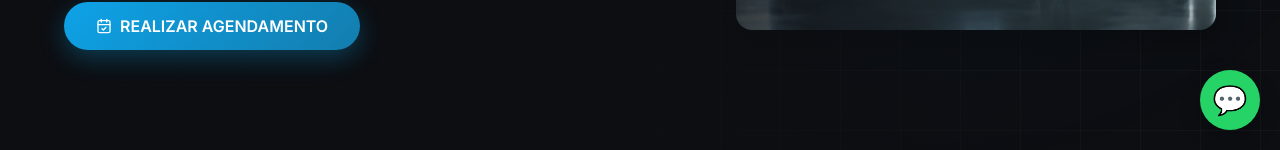
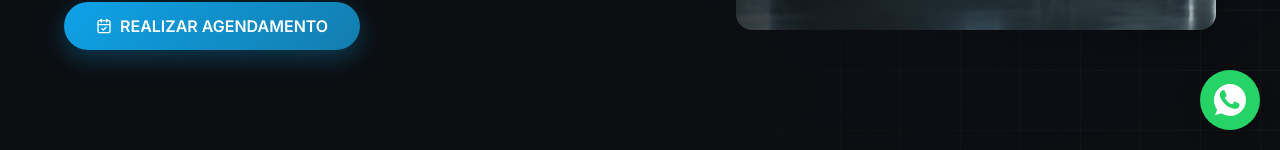
Before and after one commit to fgarage019-byte/felixgrarage, a React (Vite) app: page / in a window 1280 px wide. Shown: the part 650-800 px from the top of the page. Built offline with nearby package versions, Linux system fonts and the light colour scheme; the HTML template or start-up script is replaced by a standard one.

Commit message:
Atualizou WhatsApp para wa.me

```diff
--- a/src/components/WhatsAppButton.tsx
+++ b/src/components/WhatsAppButton.tsx
@@ -1,13 +1,15 @@
 const WhatsAppButton = () => {
   return (
     <a
-      href="https://wa.me/5519995679592?text=Olá!%20Vim%20pelo%20site%20Felix%20Garage%20e%20quero%20atendimento."
+      href="https://wa.me/5519995679592?text=Ol%C3%A1!%20Vim%20pelo%20site%20Felix%20Garage%20e%20quero%20atendimento."
       target="_blank"
       rel="noopener noreferrer"
-      className="fixed right-5 bottom-5 w-[60px] h-[60px] bg-[#25D366] rounded-full flex items-center justify-center shadow-[0_8px_20px_rgba(0,0,0,0.25)] z-[9999] no-underline text-[28px] text-white hover:scale-110 transition-transform duration-300"
+      className="fixed right-5 bottom-5 w-[60px] h-[60px] bg-[#25D366] rounded-full flex items-center justify-center shadow-[0_8px_20px_rgba(0,0,0,0.25)] z-[9999] no-underline hover:scale-110 transition-transform duration-300"
       aria-label="Falar no WhatsApp"
     >
-      💬
+      <svg viewBox="0 0 32 32" width="32" height="32" fill="white">
+        <path d="M16.004 0h-.008C7.174 0 0 7.176 0 16.004c0 3.502 1.14 6.746 3.072 9.382L1.062 31.29l6.166-1.97A15.932 15.932 0 0 0 16.004 32C24.826 32 32 24.826 32 16.004 32 7.176 24.826 0 16.004 0Zm9.302 22.602c-.396 1.11-2.316 2.124-3.222 2.196-.906.072-1.746.408-5.886-1.224-4.986-1.968-8.118-7.092-8.364-7.422-.246-.33-2.016-2.682-2.016-5.112s1.278-3.63 1.728-4.122c.45-.492.99-.612 1.32-.612.33 0 .66.006.948.018.306.012.714-.114 1.116.852.408.978 1.386 3.384 1.506 3.63.12.246.198.534.042.858-.162.33-.24.534-.48.816-.24.288-.504.642-.72.858-.24.246-.492.51-.21.99.276.486 1.236 2.04 2.652 3.3 1.824 1.626 3.36 2.13 3.84 2.37.48.246.762.21 1.044-.12.282-.33 1.206-1.404 1.53-1.89.318-.486.642-.408 1.08-.246.438.162 2.79 1.32 3.27 1.56.48.246.798.366.918.564.12.204.12 1.152-.276 2.262Z" />
+      </svg>
     </a>
   );
 };
```
